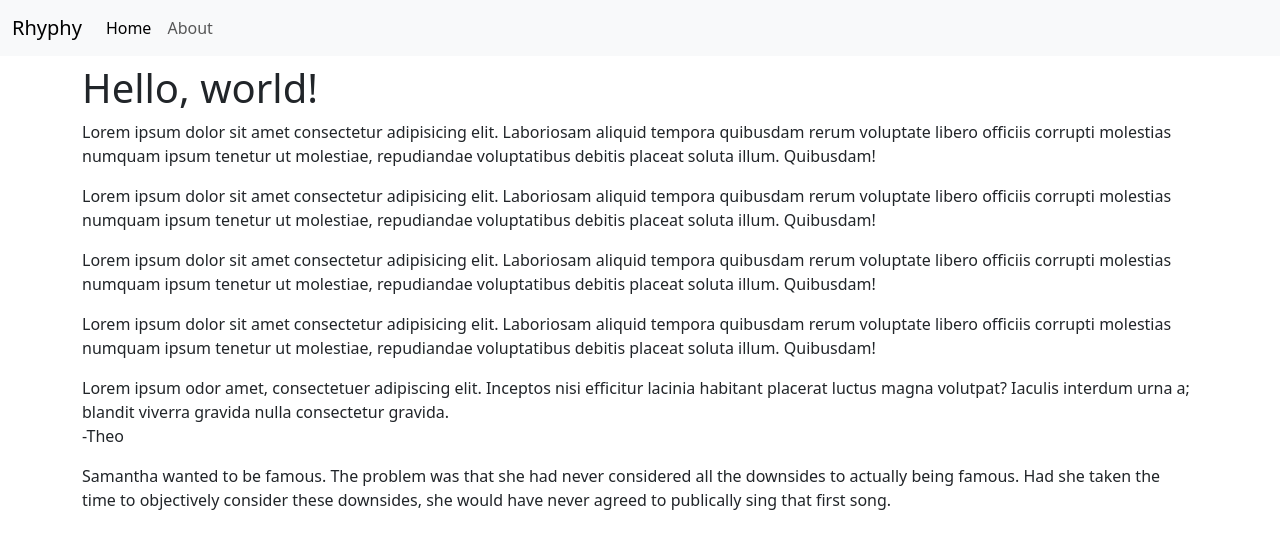
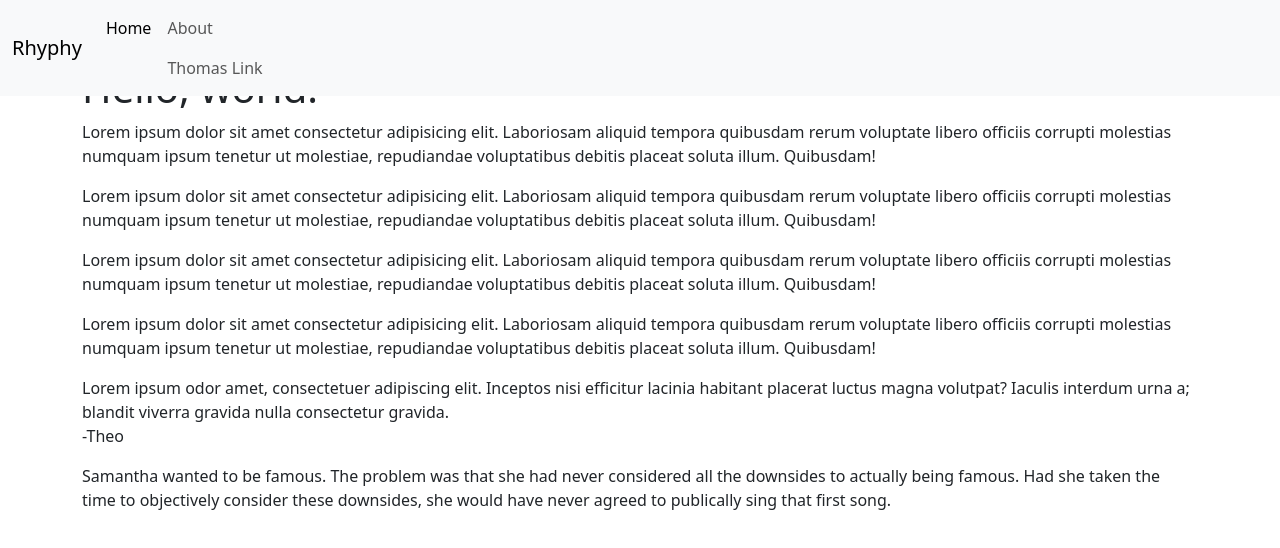
Before and after one commit to 343F24/git-collab-theo-john-thomas, a plain HTML site: page index.html in a window 1280 px wide. Drawn offline with nearby package versions, Linux system fonts and the light colour scheme.

Commit message:
thomas added link

```diff
--- a/index.html
+++ b/index.html
@@ -27,6 +27,7 @@
             </li>
             <li class="nav-item">
               <a class="nav-link" href="about.html">About</a>
+              <a class="nav-link" href="thomas.html">Thomas Link</a>
             </li>
           </ul>
         </div>
```
